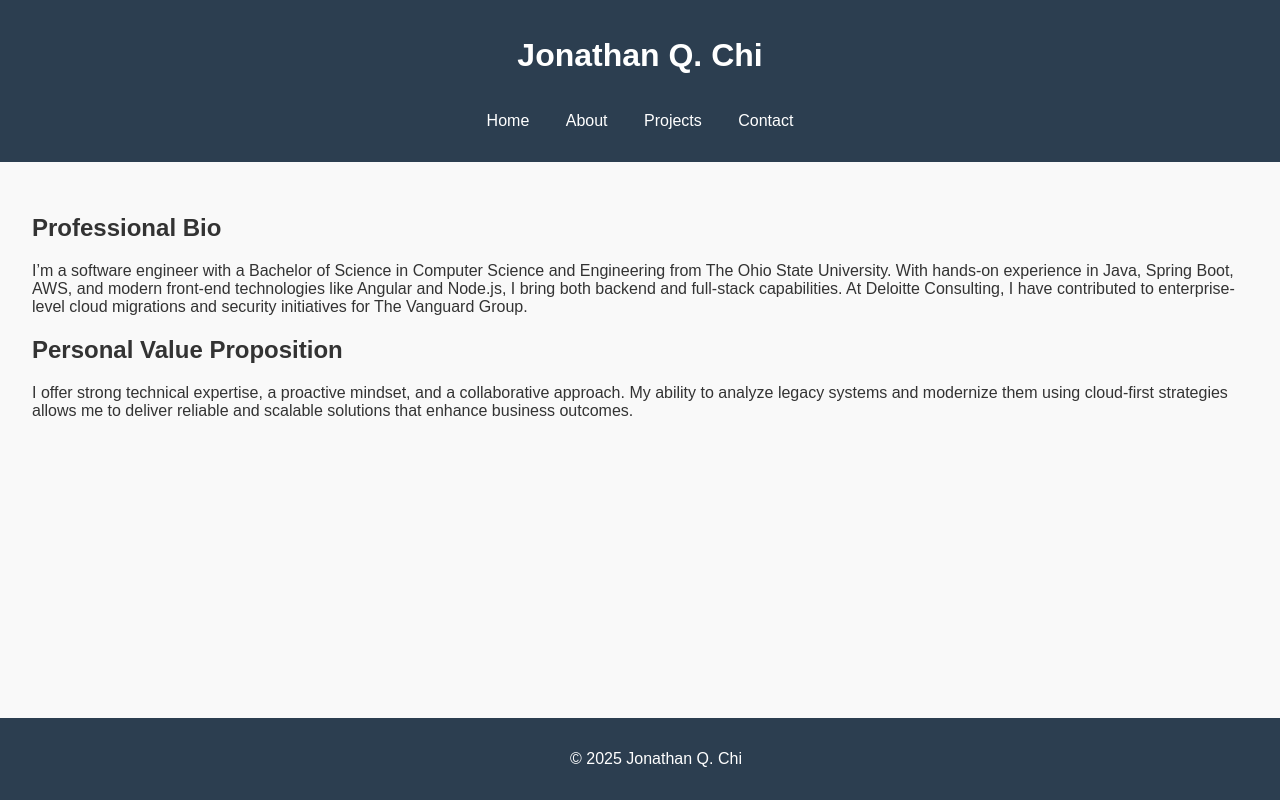
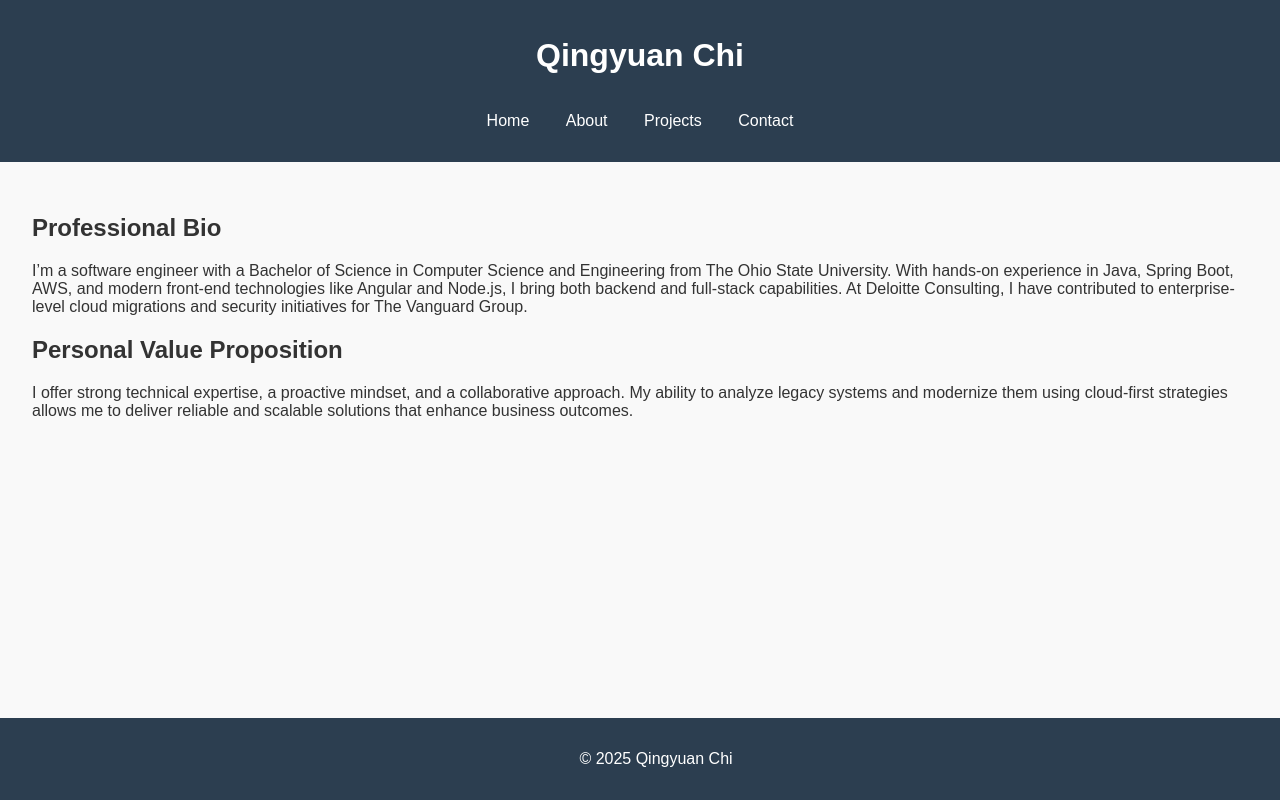
Before and after one commit to JonathanChiii/JonathanChiii.github.io, a plain HTML site: page about.html in a window 1280 px wide. Drawn offline with Linux system fonts and the light colour scheme.

Commit message:
Change Preferred name

```diff
--- a/about.html
+++ b/about.html
@@ -2,13 +2,13 @@
 <!DOCTYPE html>
 <html>
 <head>
-    <title>About Me - Jonathan Q. Chi</title>
+    <title>About Me - Qingyuan Chi</title>
     <link rel="stylesheet" href="style.css">
 </head>
 <body>
 
 <header>
-    <h1>Jonathan Q. Chi</h1>
+    <h1>Qingyuan Chi</h1>
     <nav>
         <a href="index.html">Home</a>
         <a href="about.html">About</a>
@@ -26,7 +26,7 @@
 </main>
 
 <footer>
-    <p>&copy; 2025 Jonathan Q. Chi</p>
+    <p>&copy; 2025 Qingyuan Chi</p>
 </footer>
 
 </body>
```
Also changed, not shown: contact.html (+3 -3 lines), index.html (+2 -2 lines), projects.html (+3 -3 lines), 1 other file.
